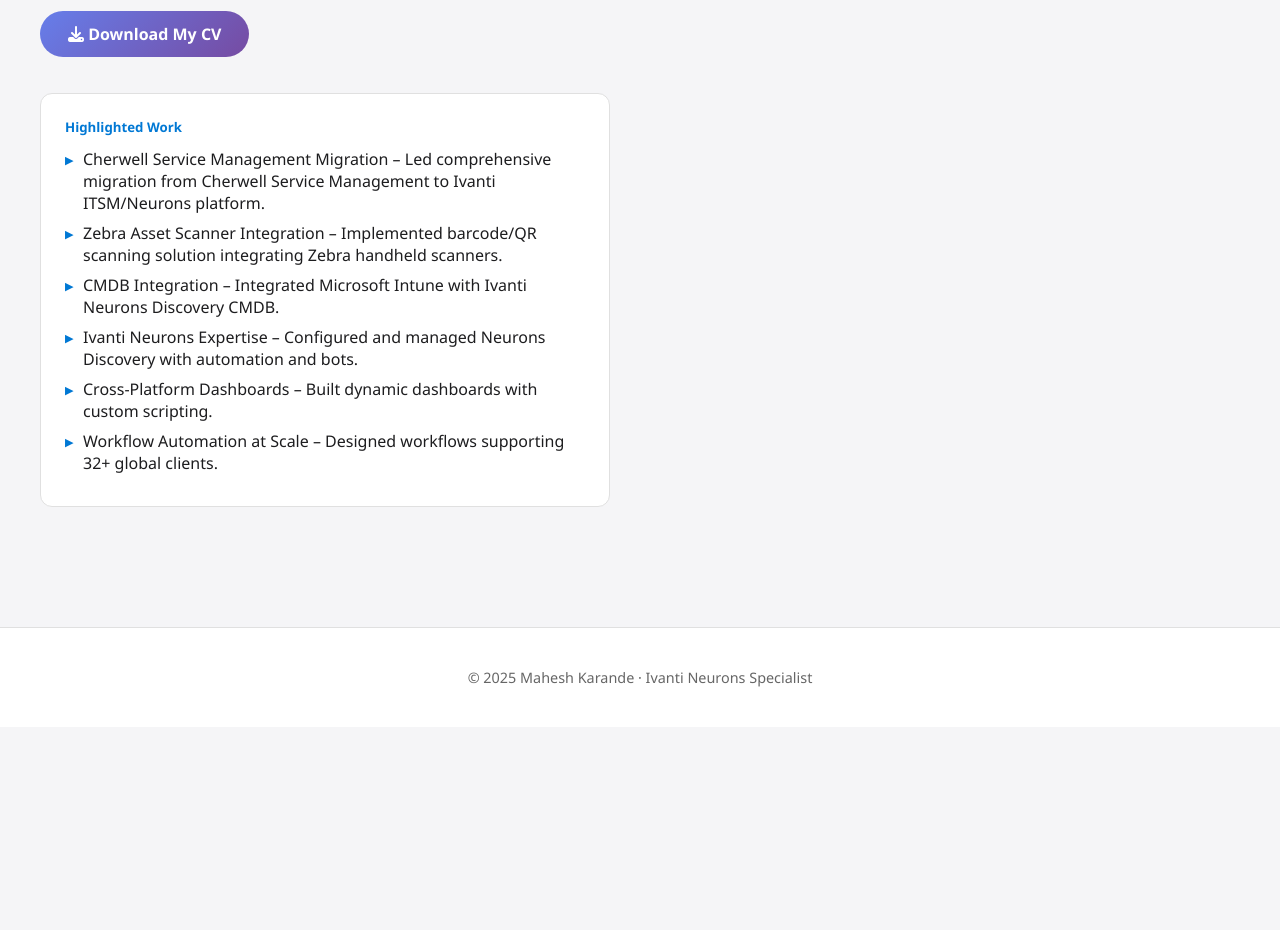
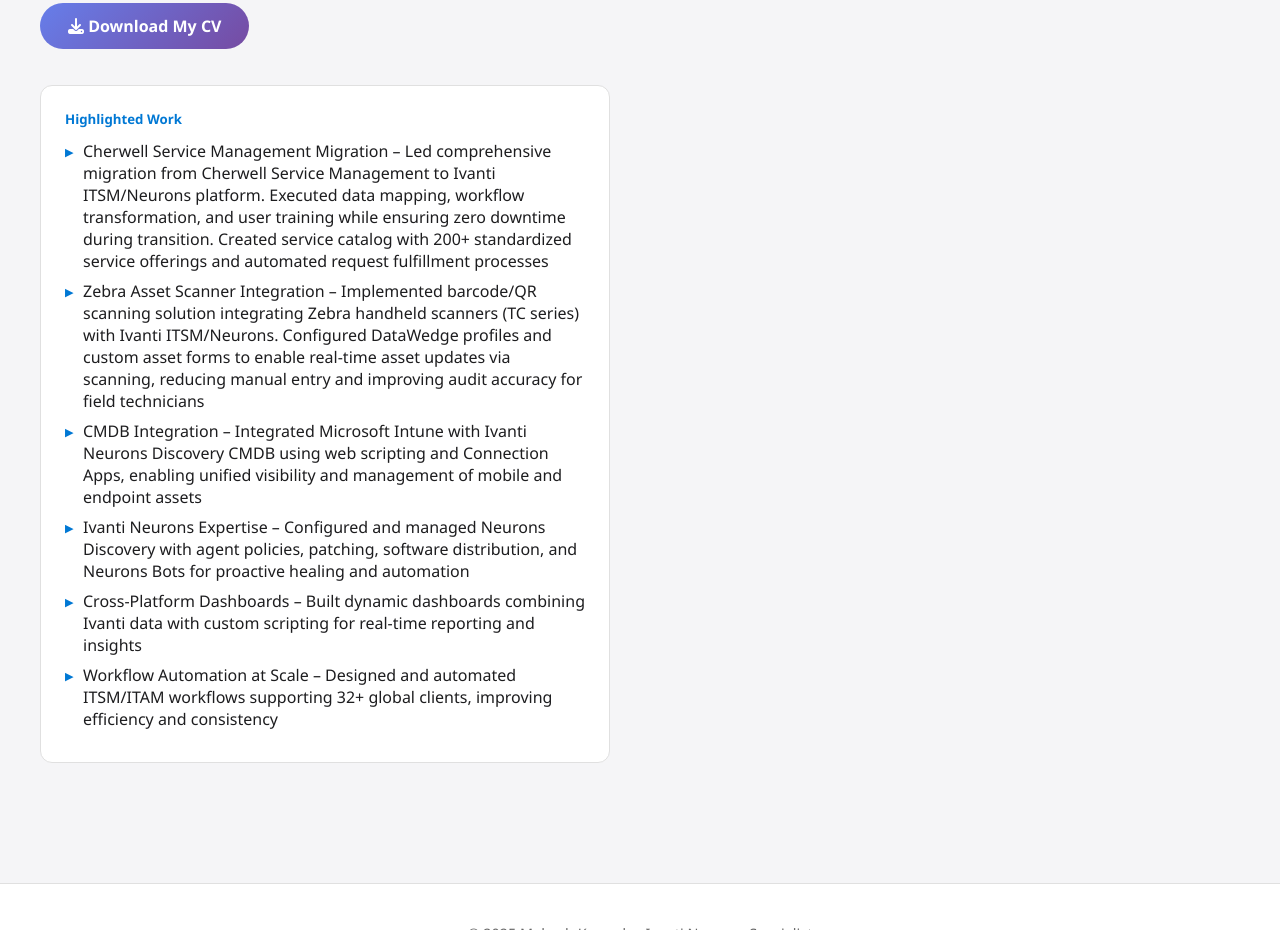
Before and after one commit to maheshk786/IvantiUIMahesh, a website: page IndexHome.html in a window 1280 px wide. Shown: the part 811-1741 px from the top of the page. Before the commit the page ends 1538 px from the top, so only its background shows below. Drawn offline with Linux system fonts and the light colour scheme.

Commit message:
your message here

```diff
--- a/IndexHome.html
+++ b/IndexHome.html
@@ -207,7 +207,7 @@
     }
 
     .hero-name { font-size: 2.2rem; margin-bottom: 24px; }
-    .hero-title { font-size: 1.8rem; margin-bottom: 20px; }
+    .hero-title { font-size: 1.6rem; margin-bottom: 20px; }
 
     .hero-description {
       font-size: 1.05rem;
@@ -420,9 +420,9 @@
           With 8+ years in enterprise service management, I focus on Ivanti Neurons for ITSM, ITAM, and integrations.
           I've delivered automation and platform solutions for 32+ clients across diverse industries. I start with
           out-of-the-box functionality, then build advanced customizations and integrations that align with business
-          needs. Experienced in cleaning, structuring, and maintaining CMDB data, I ensure accuracy, scalability,
-          and usability across environments. I also leverage Ivanti Neurons automation, proactive healing, and bots
-          to streamline workflows and strengthen asset management.
+          needs. Experienced in cleaning, structuring, and maintaining CMDB data, I ensure accuracy, scalability, and
+          usability across environments. I also leverage Ivanti Neurons automation, proactive healing, and bots to
+          streamline workflows and strengthen asset management.
         </p>
 
         <div class="cta-section">
@@ -433,13 +433,17 @@
 
         <div class="highlights">
           <h5>Highlighted Work</h5>
-          <ul>
-            <li>Cherwell Service Management Migration – Led comprehensive migration from Cherwell Service Management to Ivanti ITSM/Neurons platform.</li>
-            <li>Zebra Asset Scanner Integration – Implemented barcode/QR scanning solution integrating Zebra handheld scanners.</li>
-            <li>CMDB Integration – Integrated Microsoft Intune with Ivanti Neurons Discovery CMDB.</li>
-            <li>Ivanti Neurons Expertise – Configured and managed Neurons Discovery with automation and bots.</li>
-            <li>Cross-Platform Dashboards – Built dynamic dashboards with custom scripting.</li>
-            <li>Workflow Automation at Scale – Designed workflows supporting 32+ global clients.</li>
+           <ul>
+            <li>Cherwell Service Management Migration – Led comprehensive migration from Cherwell Service Management to Ivanti ITSM/Neurons platform. Executed data mapping, workflow transformation, and user training while ensuring zero downtime during transition. Created service catalog with 200+ standardized service offerings and automated request fulfillment processes</li>
+            <li>Zebra Asset Scanner Integration – Implemented barcode/QR scanning solution integrating Zebra handheld scanners (TC series) with Ivanti ITSM/Neurons. Configured DataWedge profiles and custom asset forms to enable real-time asset updates via scanning, reducing manual entry and improving audit accuracy for field technicians</li>
+            <li>CMDB Integration – Integrated Microsoft Intune with Ivanti Neurons Discovery CMDB using web scripting
+              and Connection Apps, enabling unified visibility and management of mobile and endpoint assets</li>
+            <li>Ivanti Neurons Expertise – Configured and managed Neurons Discovery with agent policies, patching,
+              software distribution, and Neurons Bots for proactive healing and automation</li>
+            <li>Cross-Platform Dashboards – Built dynamic dashboards combining Ivanti data with custom scripting for
+              real-time reporting and insights</li>
+            <li>Workflow Automation at Scale – Designed and automated ITSM/ITAM workflows supporting 32+ global clients,
+              improving efficiency and consistency</li>
           </ul>
         </div>
       </div>
```
